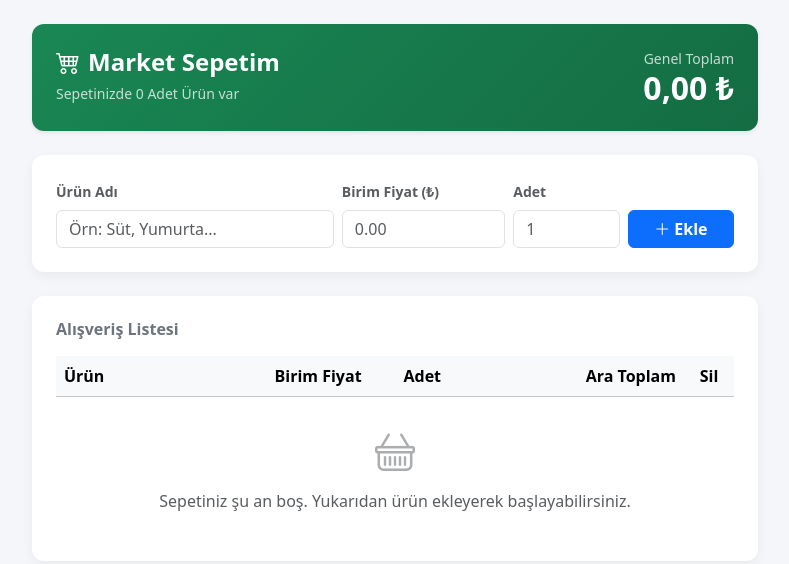
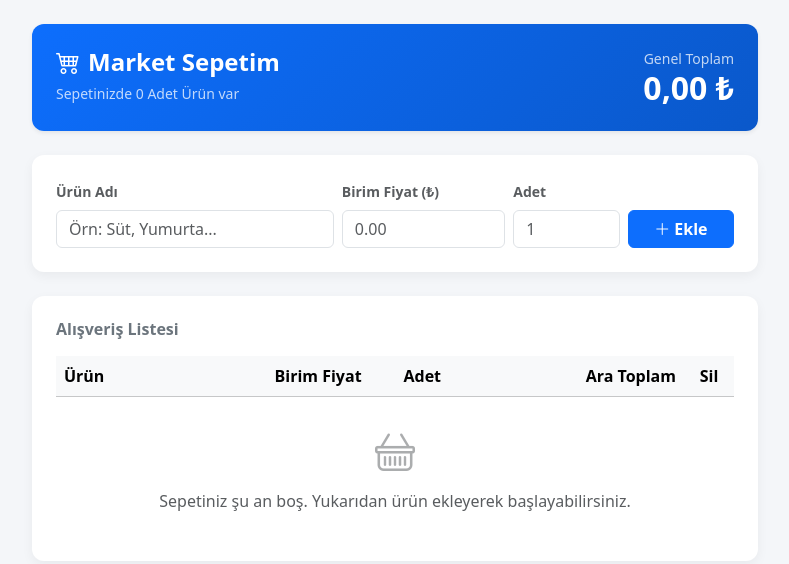
Before and after one commit to volkanBayrakci/market-sepeti, a plain HTML site: page index.html in a window 1280 px wide. Shown: the whole page, without its empty margins (245-1034 px from the left). Drawn offline with nearby package versions, Linux system fonts and the light colour scheme.

Commit message:
last update(2)

```diff
--- a/style.css
+++ b/style.css
@@ -7,7 +7,7 @@ body {
     box-shadow: 0 4px 12px rgba(0, 0, 0, 0.05);
 }
 .total-box {
-    background: linear-gradient(135deg, #198754, #146c43);
+    background: linear-gradient(135deg, #0d6efd, #0a58ca);
     color: white;
     border-radius: 12px;
 }
```
